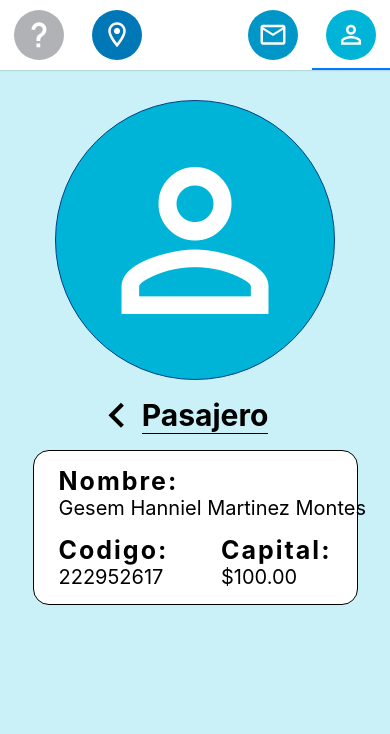
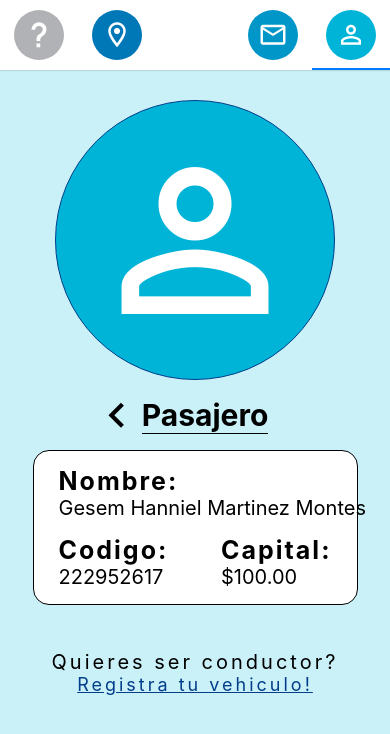
Before and after one commit to esturide/esturide-frontend, a React Native app: screen / in a window 390 px wide. Shown: the top 734 px of the page. Built offline with nearby package versions, Linux system fonts and the light colour scheme.

Commit message:
Add vehicle registration button

```diff
--- a/src/screens/UserProfile.tsx
+++ b/src/screens/UserProfile.tsx
@@ -4,7 +4,8 @@ import {
   View,
   Text,
   StyleSheet,
-  TouchableHighlight
+  TouchableHighlight,
+  Pressable
 } from 'react-native';
 import MaterialCommunityIcons from 'react-native-vector-icons/MaterialCommunityIcons';
 
@@ -46,6 +47,13 @@ const UserProfile = () => {
           <Text style={styles.userInfoText}>$100.00</Text>
         </View>
       </View>
+      <Pressable
+        style={styles.vehicleRegister}
+        onPress={() => console.log('pressable')}
+      >
+        <Text style={styles.vehicleQuestion}>Quieres ser conductor?</Text>
+        <Text style={styles.vehicleLink}>Registra tu vehiculo!</Text>
+      </Pressable>
     </SafeAreaView>
   );
 };
@@ -100,13 +108,9 @@ const styles = StyleSheet.create({
     shadowColor: 'black',
     elevation: 8
   },
-  nameContainer: {
-
-  },
-  codigoContainer: {
-  },
-  balanceContainer: {
-  },
+  nameContainer: {},
+  codigoContainer: {},
+  balanceContainer: {},
   userInfoTitle: {
     fontSize: 25,
     color: 'black',
@@ -116,6 +120,23 @@ const styles = StyleSheet.create({
   userInfoText: {
     color: 'black',
     fontSize: 20
+  },
+  vehicleRegister: {
+    marginTop: 45
+  },
+  vehicleQuestion: {
+    fontSize: 20,
+    letterSpacing: 3,
+    color: 'black',
+    textAlign: 'center'
+  },
+  vehicleLink: {
+    fontSize: 18,
+    letterSpacing: 3,
+    color: '#023e8a',
+    textAlign: 'center',
+    textDecorationLine: 'underline',
+    textDecorationColor: '#023e8a'
   }
 });
 
```
